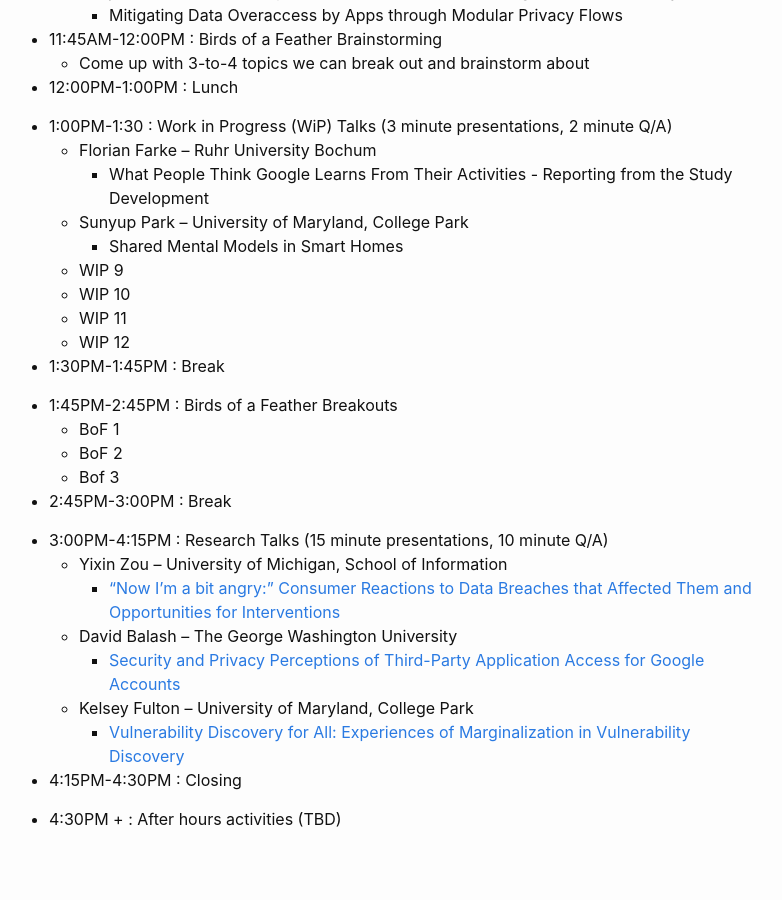
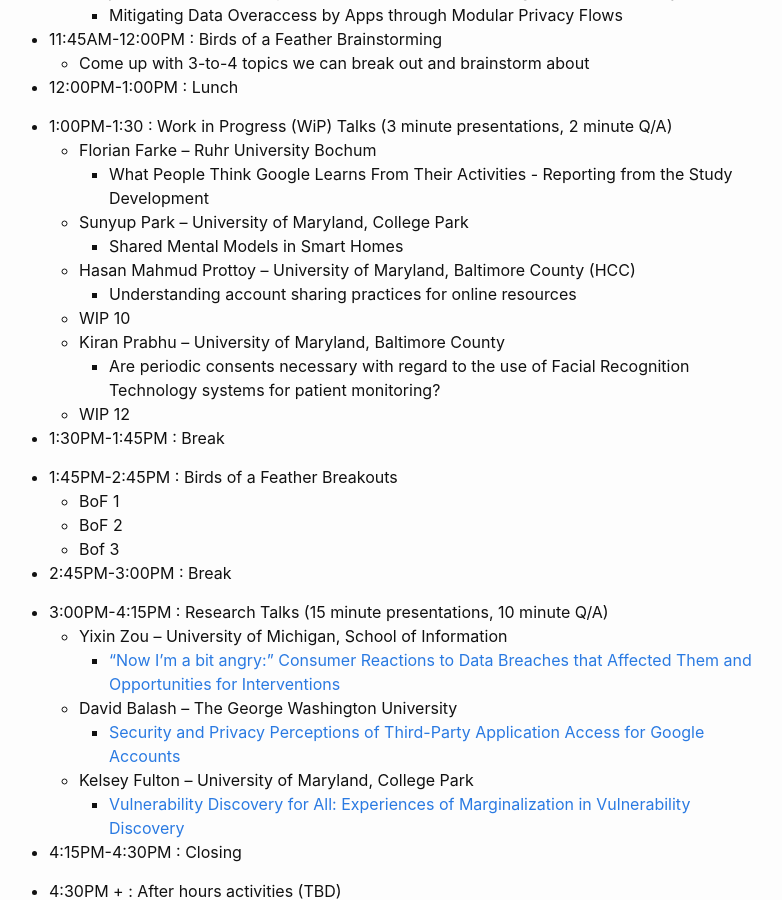
Before and after one commit to CACTUS-Colloquium/CACTUS-Colloquium.github.io, a Jekyll site: the page built from index.md, in a window 1280 px wide and 900 px high, scrolled down 1325 px. Shown: the whole window, without its empty margins (251-1033 px from the left). Built offline with Jekyll 4.4.1, drawn with Linux system fonts in a browser that asks for light colours.

Commit message:
updating WIPs

```diff
--- a/index.md
+++ b/index.md
@@ -79,9 +79,11 @@ Register for the inaugural event, which will be held 12/14/2021 at the Universit
     * What People Think Google Learns From Their Activities - Reporting from the Study Development
   * Sunyup Park -- University of Maryland, College Park
     * Shared Mental Models in Smart Homes
-  * WIP 9
+  * Hasan Mahmud Prottoy -- University of Maryland, Baltimore County (HCC)
+    * Understanding account sharing practices for online resources
   * WIP 10
-  * WIP 11
+  * Kiran Prabhu -- University of Maryland, Baltimore County
+    * Are periodic consents necessary with regard to the use of Facial Recognition Technology systems for patient monitoring?
   * WIP 12
 
 * 1:30PM-1:45PM : Break
```
